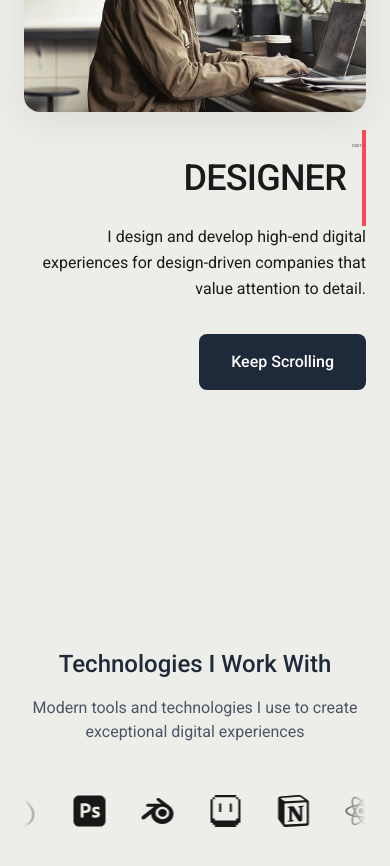
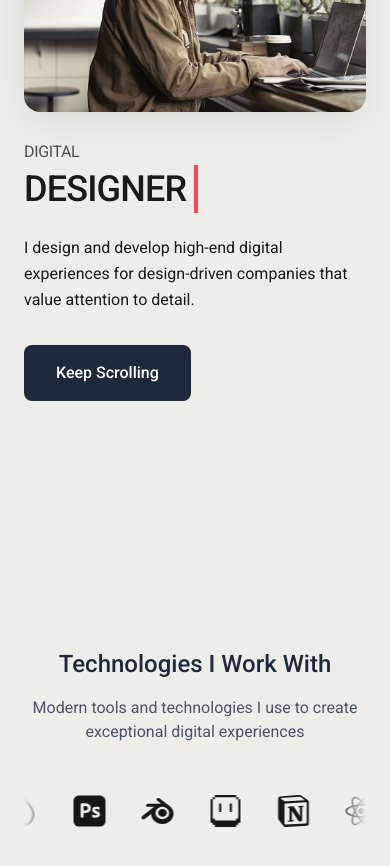
Before and after one commit to yusufgulmezz/portfolio, a Next.js app: page / in a window 390 px wide. Shown: the part 1120-1986 px from the top of the page. Built offline with nearby package versions, Linux system fonts and the light colour scheme.

Commit message:
Refactor HeroSection component: Adjust text alignment and styling for improved layout and visual consistency across different screen sizes.

```diff
--- a/src/components/sections/HeroSection.tsx
+++ b/src/components/sections/HeroSection.tsx
@@ -42,7 +42,7 @@ const TypewriterRoleText = () => {
   }, [displayedText, isDeleting, currentRoleIndex, roles]);
 
   return (
-    <div className="relative h-[44px] sm:h-[56px] md:h-[72px] lg:h-[88px] flex items-center justify-end">
+    <div className="relative h-[44px] sm:h-[56px] md:h-[72px] lg:h-[88px] flex items-center justify-start sm:justify-end">
       <div className="flex items-center">
         <motion.h1
           className="text-[36px] sm:text-[56px] md:text-[72px] lg:text-[88px] font-medium text-[#1A1A1A] leading-[0.95]"
@@ -53,10 +53,9 @@ const TypewriterRoleText = () => {
         <motion.span
           animate={{ opacity: [0, 1, 0] }}
           transition={{ duration: 0.8, repeat: Infinity, repeatDelay: 0.2 }}
-          className="inline-block w-1 bg-red-500 ml-2"
+          className="inline-block w-1 bg-red-500 ml-2 h-12 sm:h-16 md:h-20 lg:h-24"
           style={{
-            height: '6em',
-            marginLeft: '16px',
+            marginLeft: '8px',
           }}
         />
       </div>
@@ -98,7 +97,7 @@ const HeroSection = () => {
               whileInView={{ opacity: 1, y: 0 }}
               transition={{ duration: 0.8, delay: 0.2 }}
               viewport={{ once: false, amount: 0.5 }}
-              className="relative z-10 lg:col-span-7 lg:col-start-6 text-right order-2"
+              className="relative z-10 lg:col-span-7 lg:col-start-6 text-left sm:text-right order-2"
             >
               {/* Main Heading with Name and Designer on same line */}
               <motion.div
@@ -108,9 +107,9 @@ const HeroSection = () => {
                 viewport={{ once: false, amount: 0.5 }}
                 className="mb-6"
               >
-                <div className="flex items-baseline gap-4 mb-2 justify-end">
+                <div className="flex items-baseline gap-4 mb-2 justify-start sm:justify-end">
                   <span
-                    className="text-[4px] sm:text-[24px] md:text-[40px] lg:text-[56px] font-small text-[#4E4E4E] leading-[0.95] text-right"
+                    className="text-[16px] sm:text-[24px] md:text-[36px] lg:text-[42px] font-small text-[#4E4E4E] leading-[0.95] text-left sm:text-right"
                     style={{ fontFamily: 'var(--font-roboto)', letterSpacing: '-0.0226em' }}
                   >
                     DIGITAL
@@ -128,7 +127,7 @@ const HeroSection = () => {
                 className="mb-8"
               >
                 <p
-                  className="text-[16px] sm:text-[20px] md:text-[24px] font-normal text-[#1A1A1A] leading-relaxed max-w-2xl ml-auto text-right"
+                  className="text-[16px] sm:text-[20px] md:text-[24px] font-normal text-[#1A1A1A] leading-relaxed max-w-2xl text-left sm:text-right sm:ml-auto"
                   style={{ fontFamily: 'var(--font-roboto)' }}
                 >
                   I design and develop high-end digital experiences for design-driven companies that value attention to detail.
@@ -141,7 +140,7 @@ const HeroSection = () => {
                 whileInView={{ opacity: 1, y: 0 }}
                 transition={{ duration: 0.8, delay: 0.8 }}
                 viewport={{ once: false, amount: 0.5 }}
-                className="flex justify-end"
+                className="flex justify-start sm:justify-end"
               >
                 <motion.button
                   whileHover={{ scale: 1.02 }}
```
